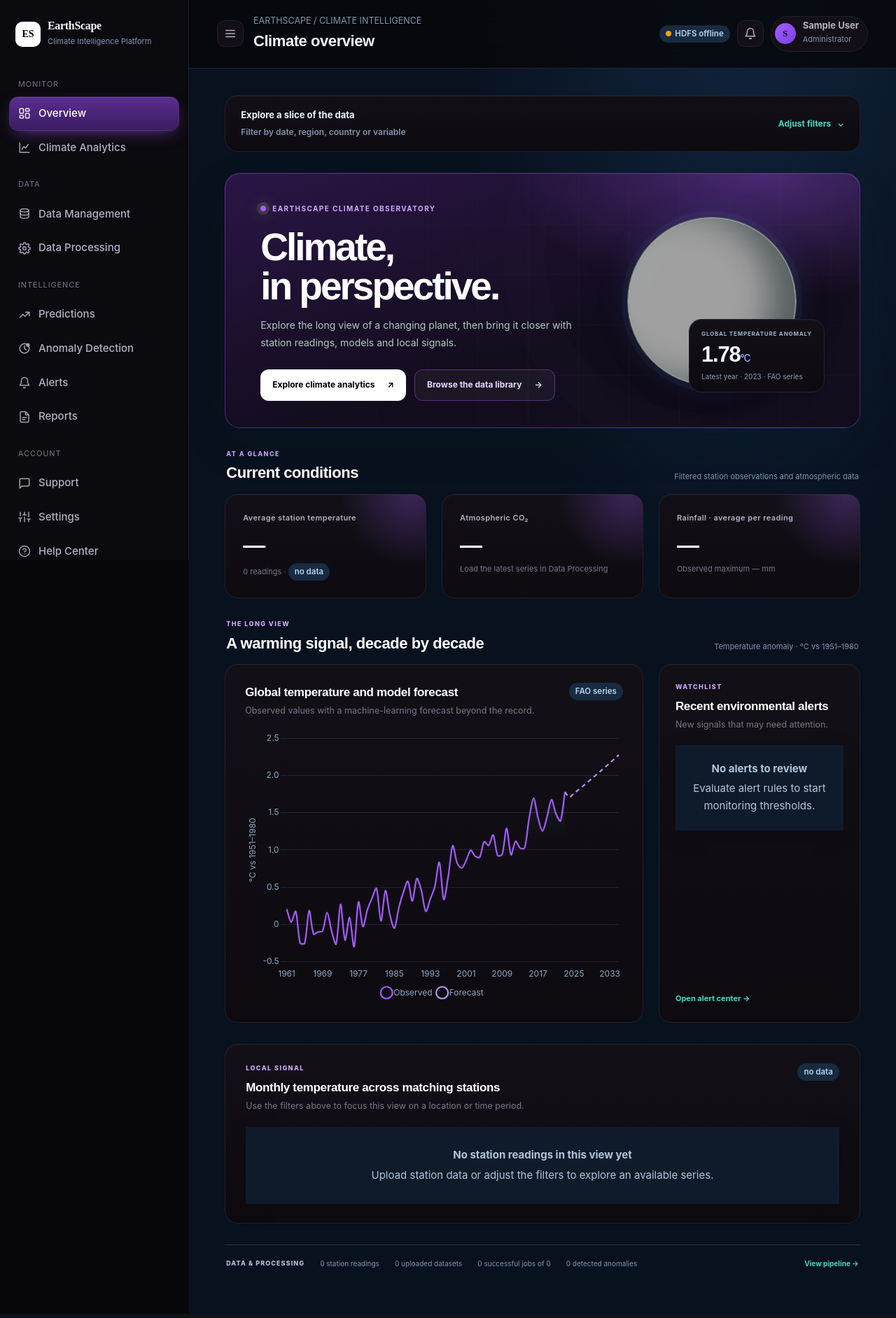
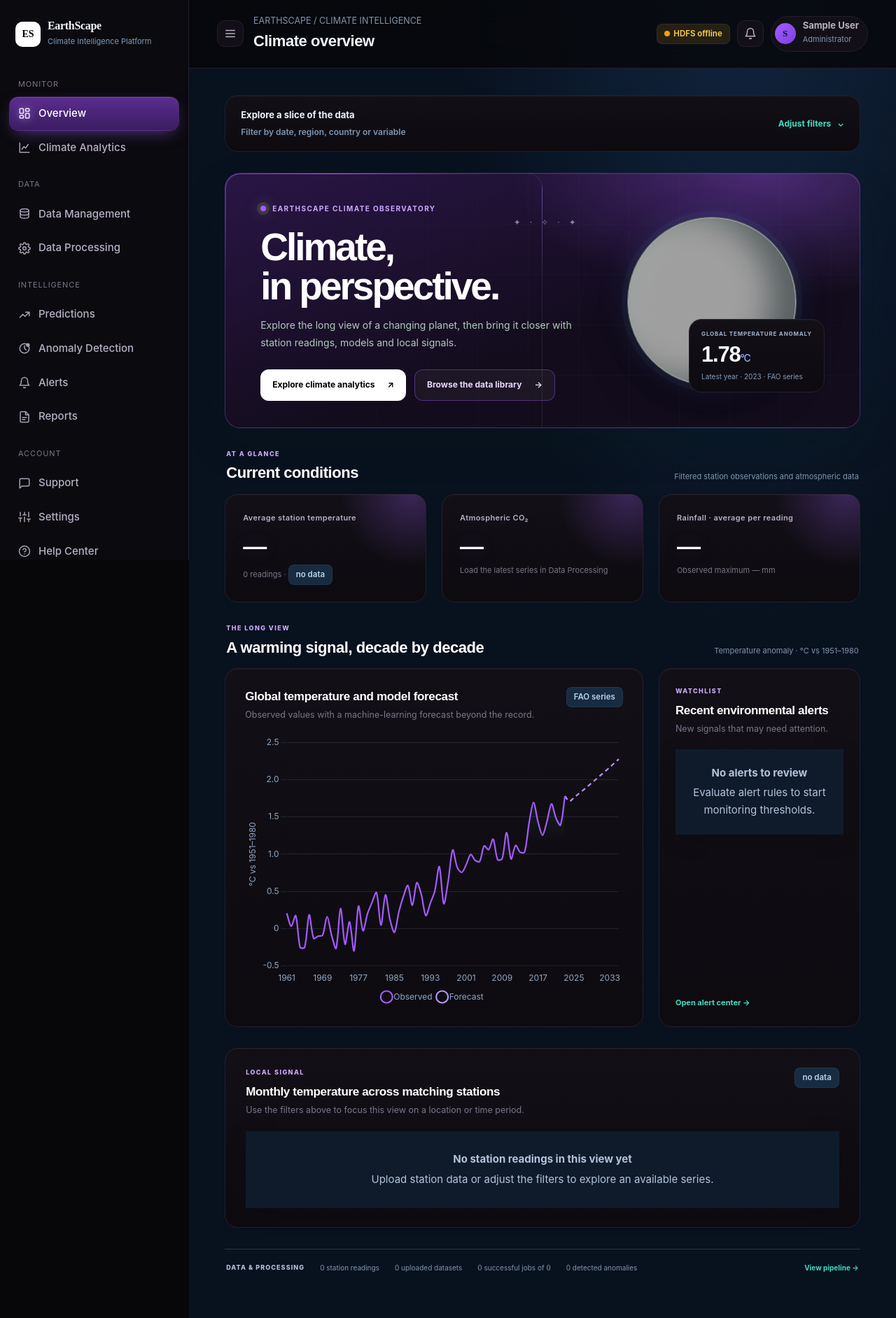
Before and after one commit to ari161-bit/climate-change-dashboard, a Django app: page /climatechanges/console/ in a window 1280 px wide. Shown: the whole page at 70% size. Run offline with Django 5.2, Linux system fonts and the light colour scheme; the visitor is signed in with stand-in values (Sample User, id 1); data comes from the database, SQL or seed files in the repository; data that the repository does not hold is empty; grey boxes are pictures that could not be loaded.

Commit message:
Polish the Landzy theme
Hover lift and glow on cards, shimmering border and sparkles on the
overview hero, softer status pills, glowing active nav icon, row hover,
page entrance animation, and themed scrollbars. Motion respects
reduced-motion settings.

```diff
--- a/aptech-hadoop-eproject/climatechanges/static/css/landzy.css
+++ b/aptech-hadoop-eproject/climatechanges/static/css/landzy.css
@@ -71,3 +71,61 @@ input:focus,select:focus,textarea:focus{ border-color:var(--lz-p) !important; bo
 .login-card::before,.signup-card::before{ height:1px !important; background:linear-gradient(90deg,transparent,var(--lz-p),transparent) !important; }
 .section-head h1,.section-head h2{ background-image:linear-gradient(180deg,#fff,#cfa8ff) !important; }
 .eyebrow{ background:rgba(163,92,255,.1) !important; color:#cfa8ff !important; border-color:rgba(163,92,255,.3) !important; }
+
+/* ----- polish pass ----- */
+::selection{ background:rgba(163,92,255,.4); color:#fff; }
+*{ scrollbar-width:thin; scrollbar-color:#2c2536 transparent; }
+::-webkit-scrollbar{ width:8px; height:8px; } ::-webkit-scrollbar-thumb{ background:#2c2536; border-radius:8px; }
+
+/* cards lift and glow on hover */
+.card,.kpi{ transition:transform .25s ease, border-color .25s ease, box-shadow .25s ease !important; }
+.card:hover,.kpi:hover{ transform:translateY(-3px); border-color:rgba(163,92,255,.45) !important;
+  box-shadow:inset 0 1px 0 rgba(255,255,255,.05), 0 18px 40px -18px rgba(163,92,255,.45) !important; }
+
+/* KPI: Landzy-style faint bar texture at the bottom right */
+.kpi{ overflow:hidden; }
+.kpi .sub{ position:relative; z-index:1; }
+.kpi .value{ font-size:34px !important; text-shadow:0 0 24px rgba(163,92,255,.25); }
+
+/* hero: sparkles + slow shimmering border */
+.observatory-hero{ position:relative; isolation:isolate; }
+.observatory-hero .observatory-copy::before{ content:"✦  ·  ✧    ·  ✦"; position:absolute; top:18px; right:28px;
+  color:rgba(233,216,255,.55); letter-spacing:.4em; font-size:12px; pointer-events:none; }
+@property --lz-a{ syntax:"<angle>"; inherits:false; initial-value:0deg; }
+.observatory-hero::after{ content:""; position:absolute; inset:-1px; border-radius:inherit; padding:1px; opacity:1 !important; z-index:-1;
+  background:conic-gradient(from var(--lz-a),transparent 0 70%,rgba(163,92,255,.9) 85%,transparent 100%);
+  -webkit-mask:linear-gradient(#000 0 0) content-box,linear-gradient(#000 0 0); -webkit-mask-composite:xor; mask-composite:exclude;
+  animation:lz-spin 6s linear infinite; }
+@keyframes lz-spin{ to{ --lz-a:360deg; } }
+
+/* badges as soft pills (like Landzy's +1.37%) */
+.badge{ border-radius:8px !important; padding:4px 10px !important; border:1px solid rgba(255,255,255,.06); }
+.b-warning,.b-in_progress,.b-running{ background:rgba(251,191,36,.12) !important; color:#fcd34d !important; }
+.b-critical,.b-failed,.b-invalid{ background:rgba(248,113,113,.12) !important; color:#fca5a5 !important; }
+.b-info,.b-open,.b-queued,.b-validated{ background:rgba(163,92,255,.14) !important; color:#d8b4fe !important; }
+
+/* tables and lists */
+.t tr{ transition:background .15s; }
+.t tr:hover td{ background:rgba(163,92,255,.06) !important; }
+.alert-row{ border-bottom-color:var(--lz-line-2) !important; border-radius:12px; }
+.alert-row:hover{ background:rgba(163,92,255,.05); }
+.stat-list div{ border-bottom-color:var(--lz-line) !important; }
+.note,.msg{ background:#100d15 !important; border-color:var(--lz-line) !important; color:var(--lz-ink-2) !important; }
+pre.code{ background:#0b0910 !important; border:1px solid var(--lz-line); color:#e9d8ff !important; }
+
+/* sidebar: icons glow on the active item, dot for "live" */
+.es-nav a.on svg{ filter:drop-shadow(0 0 6px rgba(207,168,255,.8)); }
+.es-nav a{ transition:background .2s, color .2s, transform .2s !important; }
+.es-nav a:hover{ transform:translateX(2px); }
+
+/* page entrance */
+.es-content > *{ animation:lz-in .5s cubic-bezier(.2,.7,.2,1) both; }
+.es-content > *:nth-child(2){ animation-delay:.05s } .es-content > *:nth-child(3){ animation-delay:.1s }
+.es-content > *:nth-child(4){ animation-delay:.15s } .es-content > *:nth-child(5){ animation-delay:.2s }
+@keyframes lz-in{ from{ opacity:0; transform:translateY(10px); } to{ opacity:1; transform:none; } }
+
+/* public site touches */
+.login-card,.signup-card{ backdrop-filter:blur(10px); }
+.btn-primary:hover,.login-button:hover,.signup-button:hover{ filter:brightness(1.12); transform:translateY(-1px); }
+
+@media (prefers-reduced-motion:reduce){ .observatory-hero::after,.es-content > *{ animation:none !important; } .card:hover,.kpi:hover,.es-nav a:hover{ transform:none; } }
--- a/aptech-hadoop-eproject/climatechanges/templates/climatechanges/console/base.html
+++ b/aptech-hadoop-eproject/climatechanges/templates/climatechanges/console/base.html
@@ -15,7 +15,7 @@
 <link rel="stylesheet" href="{% static 'css/console-theme.css' %}?v=2">
 <script src="https://cdn.jsdelivr.net/npm/chart.js@4.4.4/dist/chart.umd.min.js"></script>
 {% block head %}{% endblock %}
-<link rel="stylesheet" href="{% static 'css/landzy.css' %}?v=1">
+<link rel="stylesheet" href="{% static 'css/landzy.css' %}?v=2">
 </head>
 <body>
 <div class="es-app">
--- a/aptech-hadoop-eproject/climatechanges/templates/climatechanges/index.html
+++ b/aptech-hadoop-eproject/climatechanges/templates/climatechanges/index.html
@@ -7,7 +7,7 @@
 <link rel="preconnect" href="https://fonts.gstatic.com" crossorigin>
 <link href="https://fonts.googleapis.com/css2?family=DM+Mono:wght@400;500&family=Manrope:wght@400;500;600;700;800&family=Space+Grotesk:wght@400;500;600;700&display=swap" rel="stylesheet">
 <link rel="stylesheet" href="{% static 'css/cinematic-home.css' %}?v=3">
-<link rel="stylesheet" href="{% static 'css/landzy.css' %}?v=1">
+<link rel="stylesheet" href="{% static 'css/landzy.css' %}?v=2">
 {% endblock %}
 
 {% block body %}
--- a/aptech-hadoop-eproject/climatechanges/templates/climatechanges/template.html
+++ b/aptech-hadoop-eproject/climatechanges/templates/climatechanges/template.html
@@ -43,7 +43,7 @@
 <link rel="stylesheet" href="{% static 'css/wow.css' %}?v=galaxy4">
 <link rel="stylesheet" href="{% static 'css/greenery.css' %}?v=4">
 <link rel="stylesheet" href="{% static 'css/eco-site.css' %}?v=4">
-<link rel="stylesheet" href="{% static 'css/landzy.css' %}?v=1">
+<link rel="stylesheet" href="{% static 'css/landzy.css' %}?v=2">
 {% block extra_css %}{% endblock %}
 <link rel="manifest" href="/static/manifest.json">
 <meta name="theme-color" content="#0b3d2e" media="(prefers-color-scheme: light)">
```
